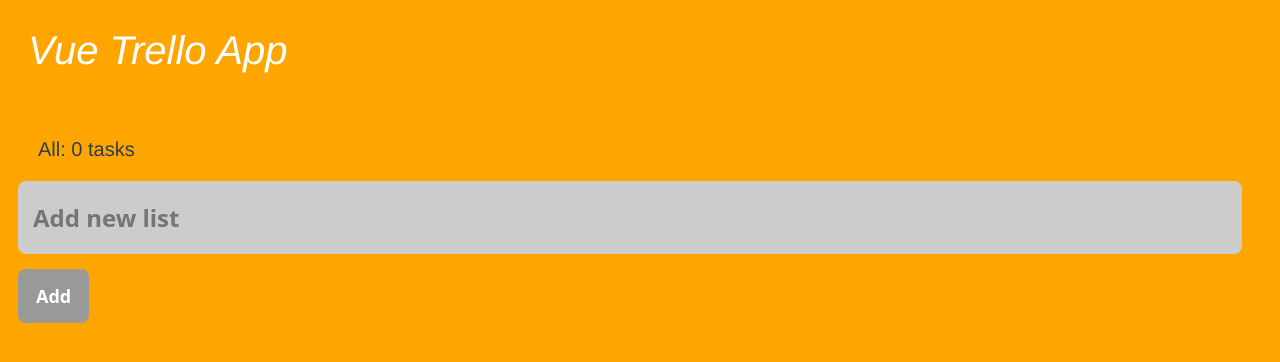
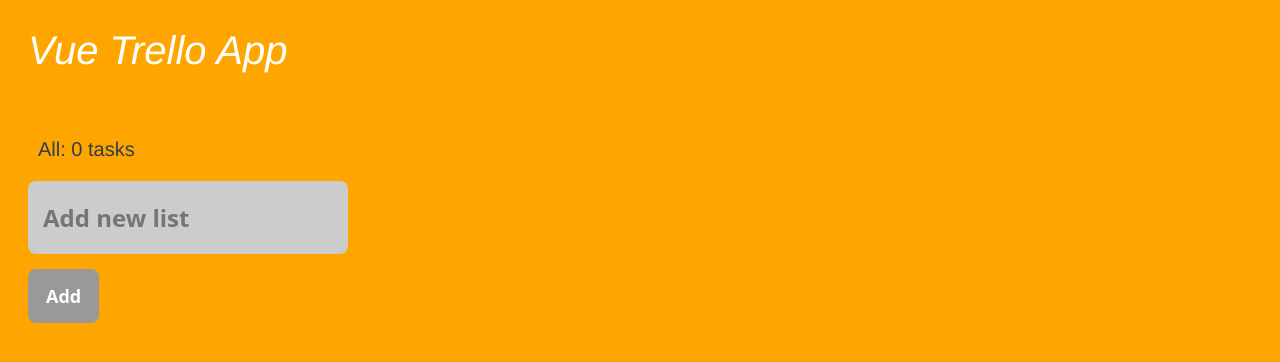
Before and after one commit to torish14/vue-trello-app, a Vue app: page / in a window 1280 px wide. Shown: the top 362 px of the page. Built offline with nearby package versions, Linux system fonts and the light colour scheme.

Commit message:
✨ feat: inputタグのフォーカス時に UI をリッチにするため、computed で class名を制御

```diff
--- a/src/components/ListAdd.vue
+++ b/src/components/ListAdd.vue
@@ -19,7 +19,23 @@
   data() {
     return {
       title: '',
+      isEding: false,
     }
+  },
+  computed: {
+    classList() {
+      const classList = ['addList']
+      if (this.isEding) {
+        classList.push('active')
+      }
+      if (this.titleExists) {
+        classList.push('addable')
+      }
+      return classList
+    },
+    titleExists() {
+      return this.title.length > 0
+    },
   },
   methods: {
     addList() {
```
